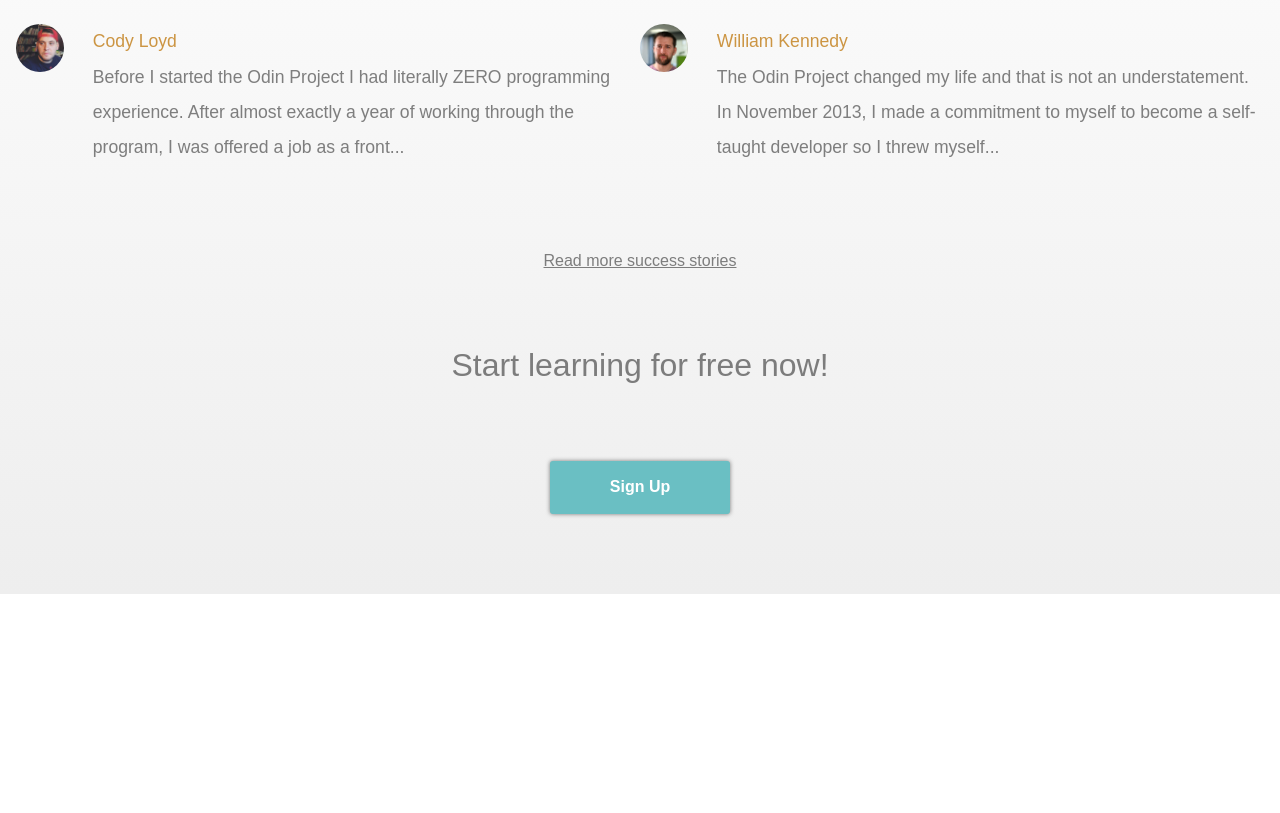
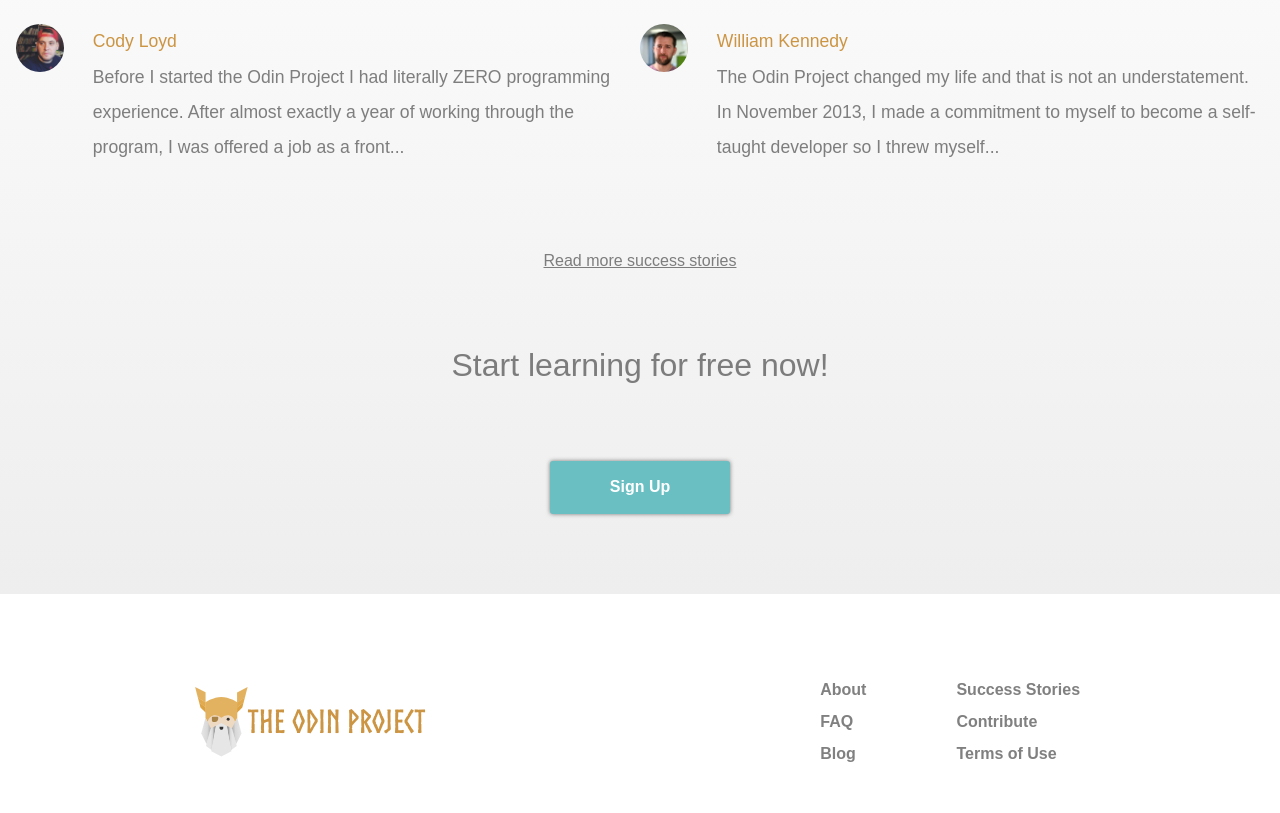
Before and after one commit to alessandrovinciabc/odin-page-clone, a website: page index.html in a window 1280 px wide. Shown: the part 3277-4090 px from the top of the page. Before the commit the page ends 3871 px from the top, so only its background shows below. Drawn offline with Linux system fonts and the light colour scheme.

Commit message:
Complete odin page clone: add footer

```diff
--- a/assets/scss/_header.scss
+++ b/assets/scss/_header.scss
@@ -8,7 +8,6 @@
   }
 }
 
-.Header__nav {
 .link {
   color: var(--hightlight-text);
   text-decoration: none;
@@ -26,6 +25,7 @@
   padding: 0 10px 5px 0;
 }
 
+.Header__nav {
   @media screen and (max-width: 800px) {
     display: none;
   }
@@ -241,3 +241,7 @@
     font-size: 1.1rem;
   }
 }
+
+.Footer__links {
+  line-height: 2;
+}
--- a/index.html
+++ b/index.html
@@ -270,7 +270,32 @@
           <button class="Stories__cta-btn my-5">Sign Up</button>
         </div>
       </section>
-      <footer class="Footer"></footer>
+      <footer class="Footer py-5">
+        <div
+          class="Footer__container py-5 d-flex fjustify-content-space-around"
+        >
+          <div class="col-lg-8 col-md-5 d-flex falign-items-center">
+            <img
+              class="logo__img"
+              src="assets/images/odinlogo.svg"
+              alt="The Odin Project logo"
+            />
+            <h1 class="logo__text">The Odin Project</h1>
+          </div>
+          <div class="Footer__links d-none d-sm-flex">
+            <div class="group1 d-flex flex-direction-column mr-5">
+              <a class="link" href="#">About</a>
+              <a class="link" href="#">FAQ</a>
+              <a class="link" href="#">Blog</a>
+            </div>
+            <div class="group2 d-flex flex-direction-column ml-5">
+              <a class="link" href="#">Success Stories</a>
+              <a class="link" href="#">Contribute</a>
+              <a class="link" href="#">Terms of Use</a>
+            </div>
+          </div>
+        </div>
+      </footer>
     </main>
   </body>
 </html>
```
Also changed, not shown: dist/main.css, 1 other file. Lines whose indentation alone changed are shown as unchanged.
